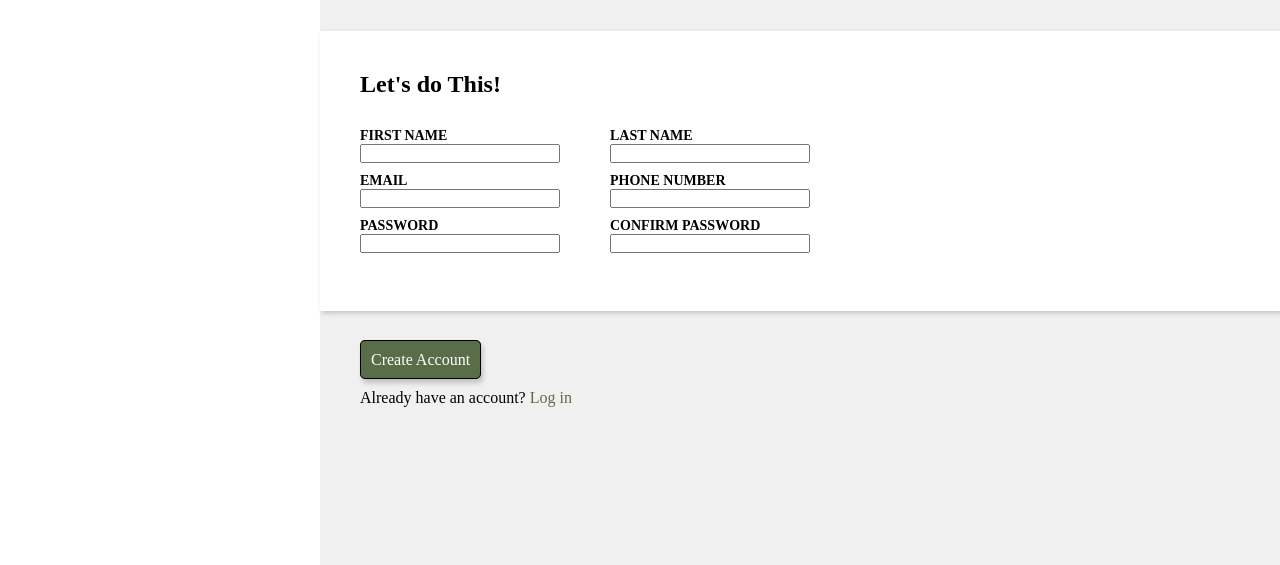
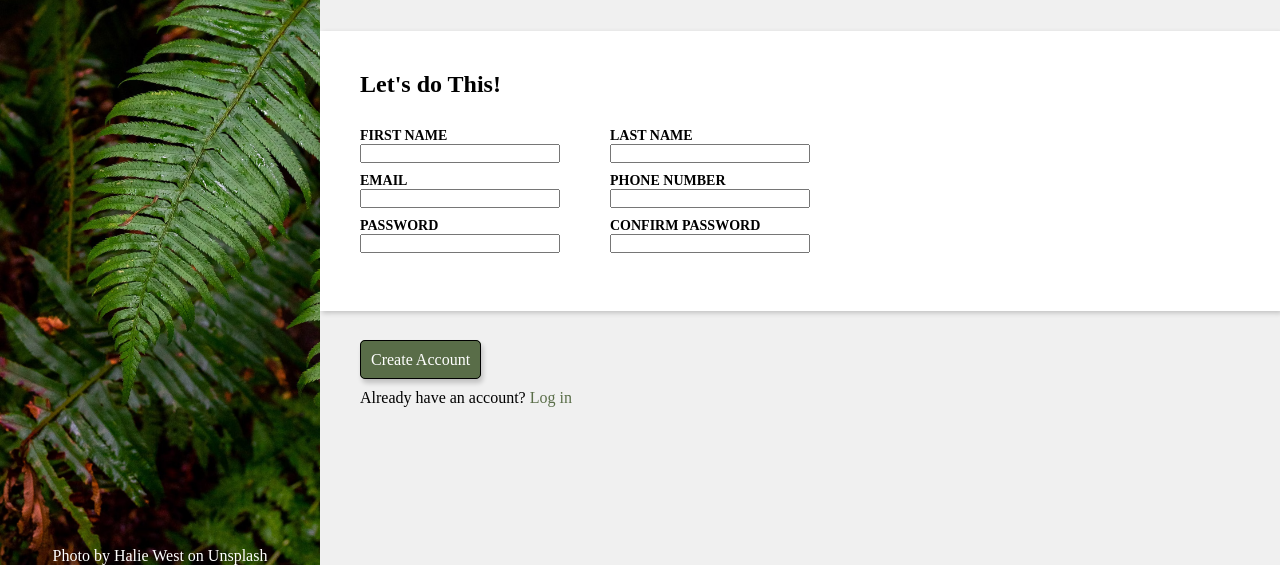
Before and after one commit to hangodek/login_project, a plain HTML site: page index.html in a window 1280 px wide. Shown: the part 235-800 px from the top of the page. Drawn offline with Linux system fonts and the light colour scheme; the site is published under a folder, as on GitHub Pages, so addresses that start at the root find nothing.

Commit message:
little fix to css and html

```diff
--- a/styles.css
+++ b/styles.css
@@ -14,7 +14,7 @@ body {
 .left {
     height: 100%;
     width: 25%;
-    background-image: url(/images/background1.avif);
+    background-image: url(images/background1.avif);
     background-size: cover;
     display: flex;
     flex-direction: column;
```
